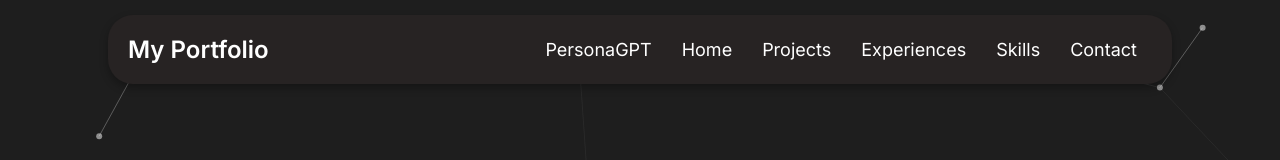
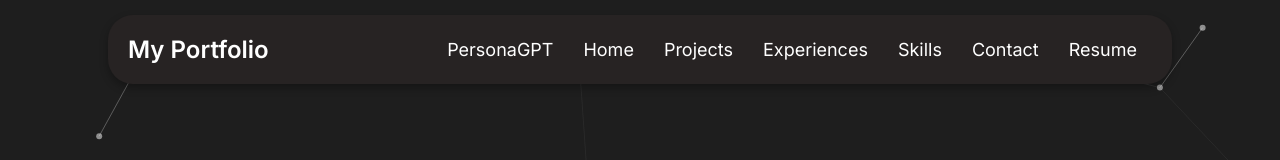
Before and after one commit to Khushi2405/my-portfolio, a React (Create React App) app: page / in a window 1280 px wide. Shown: the top 160 px of the page. Built offline with nearby package versions, Linux system fonts and the light colour scheme.

Commit message:
added resume to navbar

```diff
--- a/src/components/Navbar.js
+++ b/src/components/Navbar.js
@@ -22,6 +22,7 @@ function Navbar() {
         <li><a href="#experiences">Experiences</a></li>
         <li><a href="#skills">Skills</a></li>
         <li><a href="#contact">Contact</a></li>
+        <li><a href="https://khushi2405.github.io/my-portfolio/assets/Khushi_Gandhi_Resume.pdf" target="_blank" rel="noopener noreferrer">Resume</a></li>
       </ul>
     </nav>
   );
```
